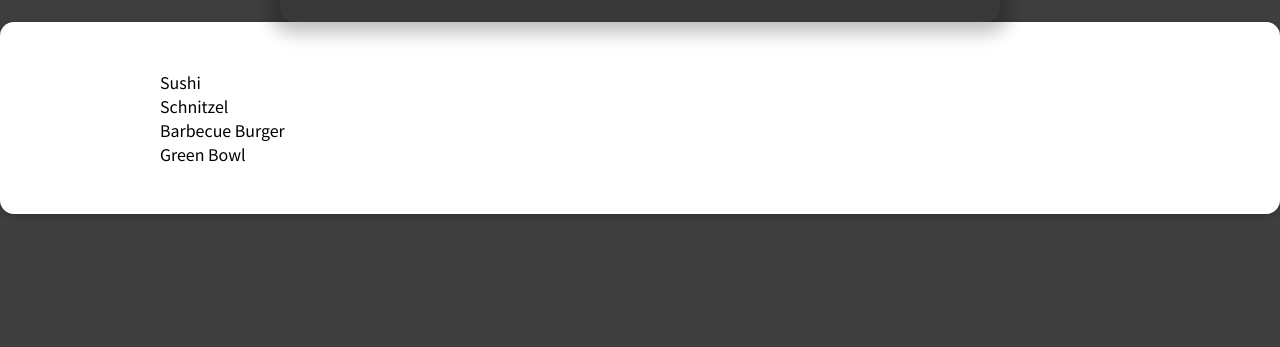
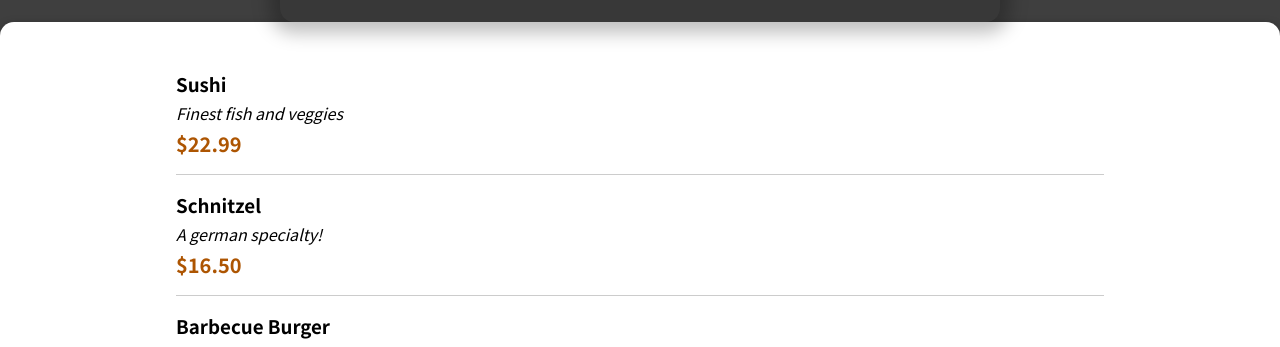
Before and after one commit to succulentpup/reactCompleteGuideSection11, a React (Create React App) app: page / in a window 1280 px wide. Shown: the part 451-798 px from the top of the page. Built offline with nearby package versions, Linux system fonts and the light colour scheme.

Commit message:
component MealItem has been implemented and used in AvailableMeals component

```diff
--- a/src/Components/Meals/AvailableMeals.js
+++ b/src/Components/Meals/AvailableMeals.js
@@ -1,5 +1,6 @@
 import styledClasses from './AvailableMeals.module.css';
 import Card from '../UI/Card';
+import MealItem from './MealItem/MealItem';
 
 const DUMMY_MEALS = [
   {
@@ -29,7 +30,7 @@
 ];
 
 const AvailableMeals = () => {
-  const meals = DUMMY_MEALS.map((meal) => <li>{meal.name}</li>)
+  const meals = DUMMY_MEALS.map((meal) => <MealItem key={meal.id} meal={meal}/>)
   return (
     <Card>
       <section className={ styledClasses.meals }>
--- /dev/null
+++ b/src/Components/Meals/MealItem/MealItem.js
@@ -0,0 +1,16 @@
+import styledClasses from './MealItem.module.css'
+
+const MealItem = (props) => {
+  const price = `$${props.meal.price.toFixed(2)}`;
+
+  return (<li className={styledClasses.meal}>
+    <div>
+      <h3>{props.meal.name}</h3>
+      <div className={styledClasses.description}>{props.meal.description}</div>
+      <div className={styledClasses.price}>{price}</div>
+    </div>
+    {/*<div></div> */}
+  </li>);
+};
+
+export default MealItem;
--- /dev/null
+++ b/src/Components/Meals/MealItem/MealItem.module.css
@@ -0,0 +1,22 @@
+.meal {
+    display: flex;
+    justify-content: space-between;
+    margin: 1rem;
+    padding-bottom: 1rem;
+    border-bottom: 1px solid #ccc;
+}
+
+.meal h3 {
+    margin: 0 0 0.25rem 0;
+}
+
+.description {
+    font-style: italic;
+}
+
+.price {
+    margin-top: 0.25rem;
+    font-weight: bold;
+    color: #ad5502;
+    font-size: 1.25rem;
+}
```
